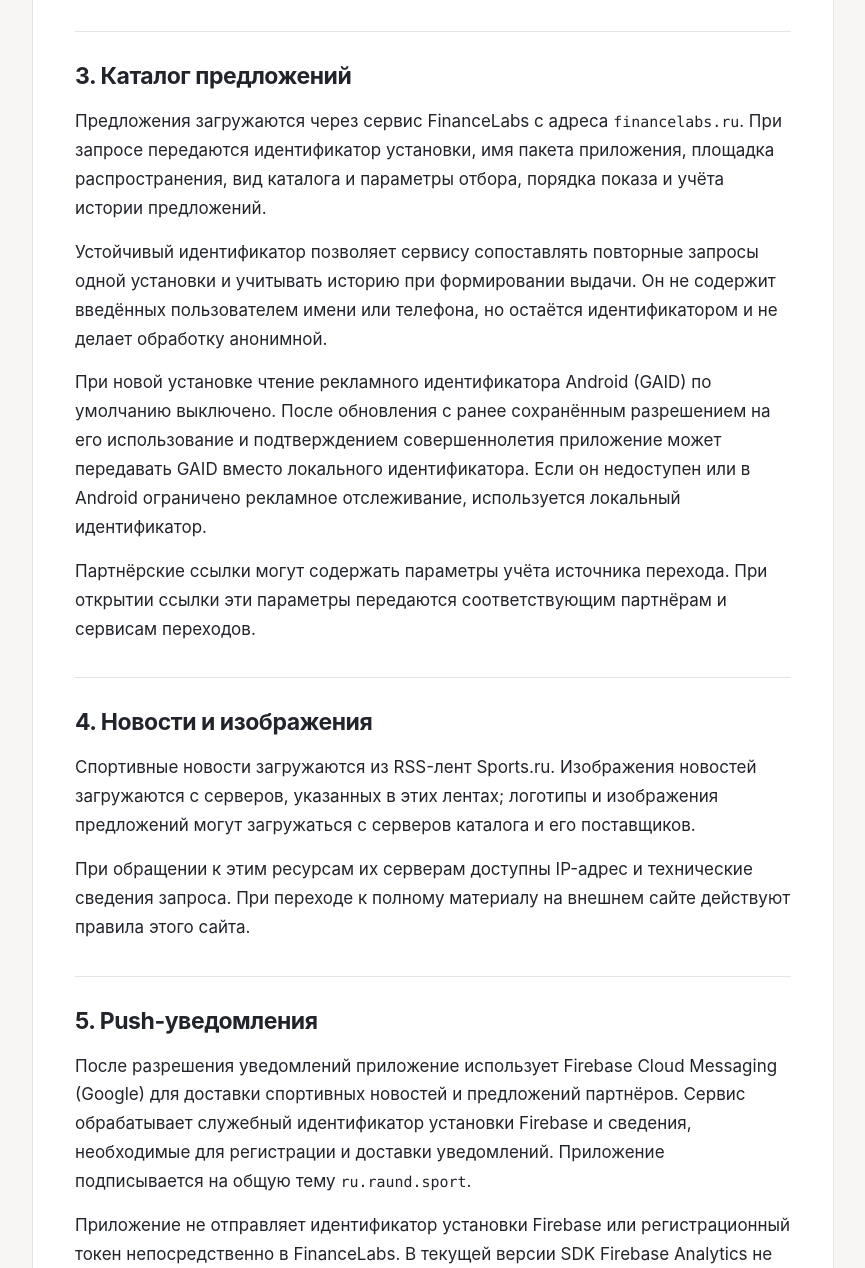
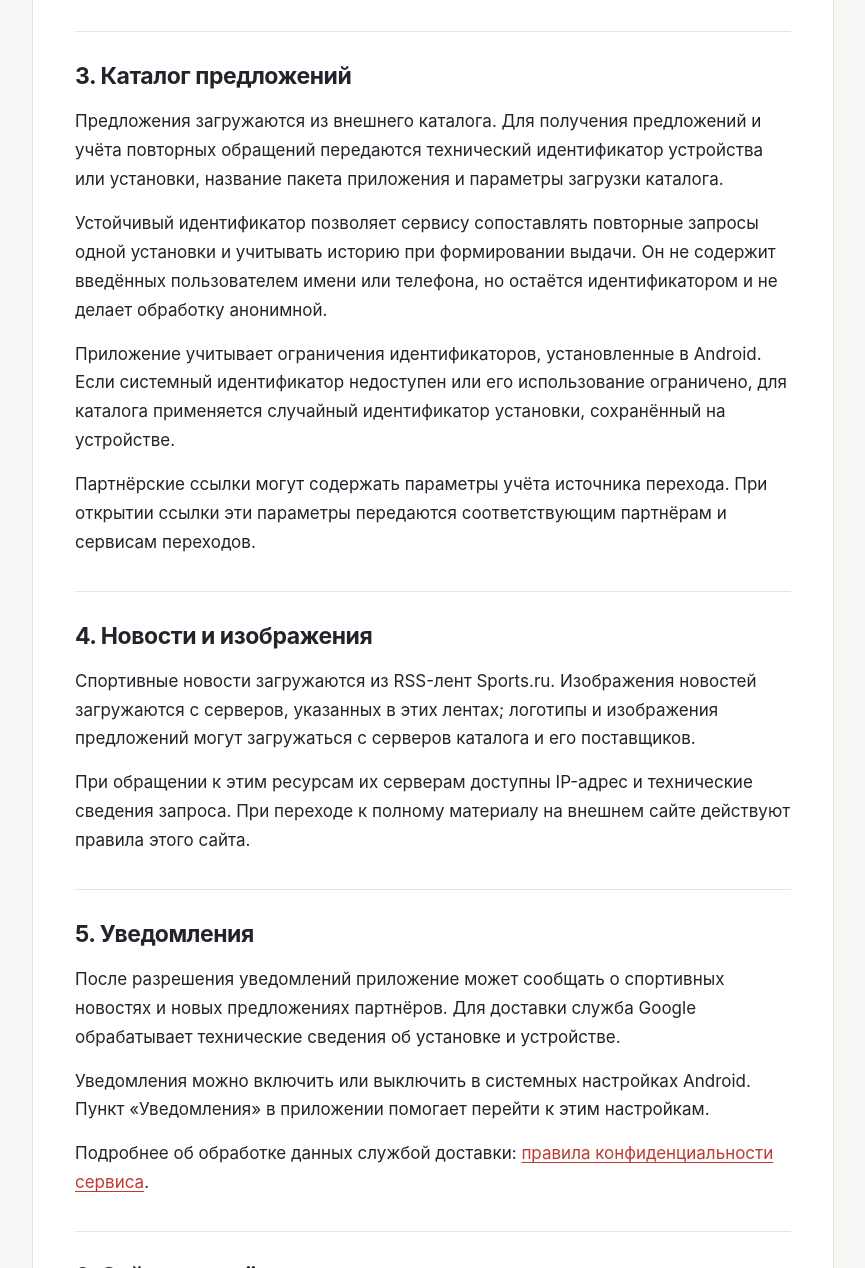
Before and after one commit to tazden/raund-privacy, a plain HTML site: page index.html in a window 1280 px wide. Shown: the part 1532-2800 px from the top of the page, without its empty margins (342-1207 px from the left). Drawn offline with Linux system fonts and the light colour scheme.

Commit message:
Update Raund privacy copy for current identifier handling

```diff
--- a/index.html
+++ b/index.html
@@ -66,7 +66,7 @@
         <h1>Политика конфиденциальности</h1>
         <p class="intro">Здесь описано, какие данные обрабатываются при работе приложения «РАУНД», для чего нужны внешние сервисы и как управлять сохранённой информацией.</p>
         <div class="meta">
-          <span>Обновлено: <time datetime="2026-11-09">9 ноября 2026</time></span>
+          <span>Обновлено: <time datetime="2026-11-11">11 ноября 2026</time></span>
           <span>Приложение: <code>ru.raund.sport</code></span>
         </div>
       </div>
@@ -78,7 +78,7 @@
             <li><a href="#local">2. Данные на устройстве</a></li>
             <li><a href="#catalog">3. Каталог предложений</a></li>
             <li><a href="#news">4. Новости и изображения</a></li>
-            <li><a href="#push">5. Push-уведомления</a></li>
+            <li><a href="#push">5. Уведомления</a></li>
             <li><a href="#partners">6. Сайты партнёров</a></li>
             <li><a href="#controls">7. Управление данными</a></li>
             <li><a href="#storage">8. Хранение и защита</a></li>
@@ -108,9 +108,9 @@
           </section>
           <section id="catalog">
             <h2>3. Каталог предложений</h2>
-            <p>Предложения загружаются через сервис FinanceLabs с адреса <code>financelabs.ru</code>. При запросе передаются идентификатор установки, имя пакета приложения, площадка распространения, вид каталога и параметры отбора, порядка показа и учёта истории предложений.</p>
+            <p>Предложения загружаются из внешнего каталога. Для получения предложений и учёта повторных обращений передаются технический идентификатор устройства или установки, название пакета приложения и параметры загрузки каталога.</p>
             <p>Устойчивый идентификатор позволяет сервису сопоставлять повторные запросы одной установки и учитывать историю при формировании выдачи. Он не содержит введённых пользователем имени или телефона, но остаётся идентификатором и не делает обработку анонимной.</p>
-            <p>При новой установке чтение рекламного идентификатора Android (GAID) по умолчанию выключено. После обновления с ранее сохранённым разрешением на его использование и подтверждением совершеннолетия приложение может передавать GAID вместо локального идентификатора. Если он недоступен или в Android ограничено рекламное отслеживание, используется локальный идентификатор.</p>
+            <p>Приложение учитывает ограничения идентификаторов, установленные в Android. Если системный идентификатор недоступен или его использование ограничено, для каталога применяется случайный идентификатор установки, сохранённый на устройстве.</p>
             <p>Партнёрские ссылки могут содержать параметры учёта источника перехода. При открытии ссылки эти параметры передаются соответствующим партнёрам и сервисам переходов.</p>
           </section>
           <section id="news">
@@ -119,11 +119,10 @@
             <p>При обращении к этим ресурсам их серверам доступны IP-адрес и технические сведения запроса. При переходе к полному материалу на внешнем сайте действуют правила этого сайта.</p>
           </section>
           <section id="push">
-            <h2>5. Push-уведомления</h2>
-            <p>После разрешения уведомлений приложение использует Firebase Cloud Messaging (Google) для доставки спортивных новостей и предложений партнёров. Сервис обрабатывает служебный идентификатор установки Firebase и сведения, необходимые для регистрации и доставки уведомлений. Приложение подписывается на общую тему <code>ru.raund.sport</code>.</p>
-            <p>Приложение не отправляет идентификатор установки Firebase или регистрационный токен непосредственно в FinanceLabs. В текущей версии SDK Firebase Analytics не подключён.</p>
-            <p>Уведомления можно выключить в системных настройках Android. При следующем открытии приложение пытается отменить подписку на тему; при ошибке сети действие повторяется при последующем обновлении состояния. Выключение уведомлений само по себе не удаляет уже созданный идентификатор установки Firebase.</p>
-            <p>Подробнее об обработке данных этим сервисом: <a href="https://firebase.google.com/support/privacy" rel="noreferrer">конфиденциальность и безопасность в Firebase</a>.</p>
+            <h2>5. Уведомления</h2>
+            <p>После разрешения уведомлений приложение может сообщать о спортивных новостях и новых предложениях партнёров. Для доставки служба Google обрабатывает технические сведения об установке и устройстве.</p>
+            <p>Уведомления можно включить или выключить в системных настройках Android. Пункт «Уведомления» в приложении помогает перейти к этим настройкам.</p>
+            <p>Подробнее об обработке данных службой доставки: <a href="https://firebase.google.com/support/privacy" rel="noreferrer">правила конфиденциальности сервиса</a>.</p>
           </section>
           <section id="partners">
             <h2>6. Сайты партнёров и документы</h2>
@@ -141,7 +140,7 @@
               <li><strong>Все локальные данные.</strong> Используйте очистку данных приложения в настройках Android. Это удаляет локальные настройки, идентификатор и сохранённые материалы; название системного пункта зависит от устройства.</li>
               <li><strong>Данные на серверах.</strong> По вопросам доступа, уточнения или удаления данных, относящихся к приложению, напишите по адресу в разделе 10. Для данных, введённых на сайте партнёра, обращайтесь также к оператору этого сайта.</li>
             </ul>
-            <p class="notice">Очистка данных на устройстве не удаляет автоматически ранее переданные сведения с серверов FinanceLabs, Firebase или внешних сайтов.</p>
+            <p class="notice">Очистка данных на устройстве не удаляет автоматически ранее переданные сведения с серверов каталога, службы доставки уведомлений или внешних сайтов.</p>
           </section>
           <section id="storage">
             <h2>8. Хранение и защита</h2>
```
